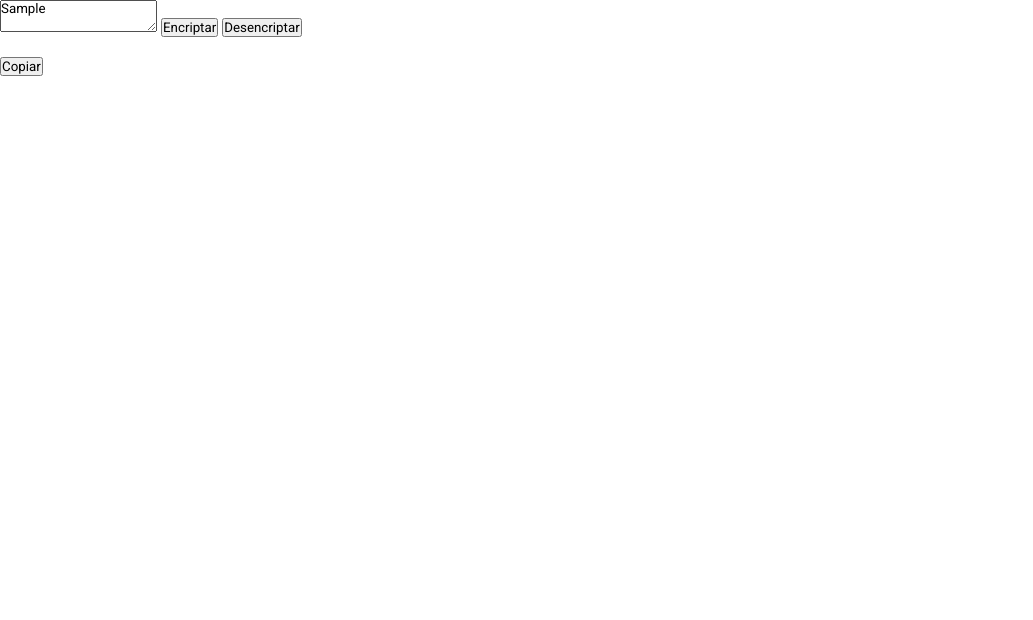
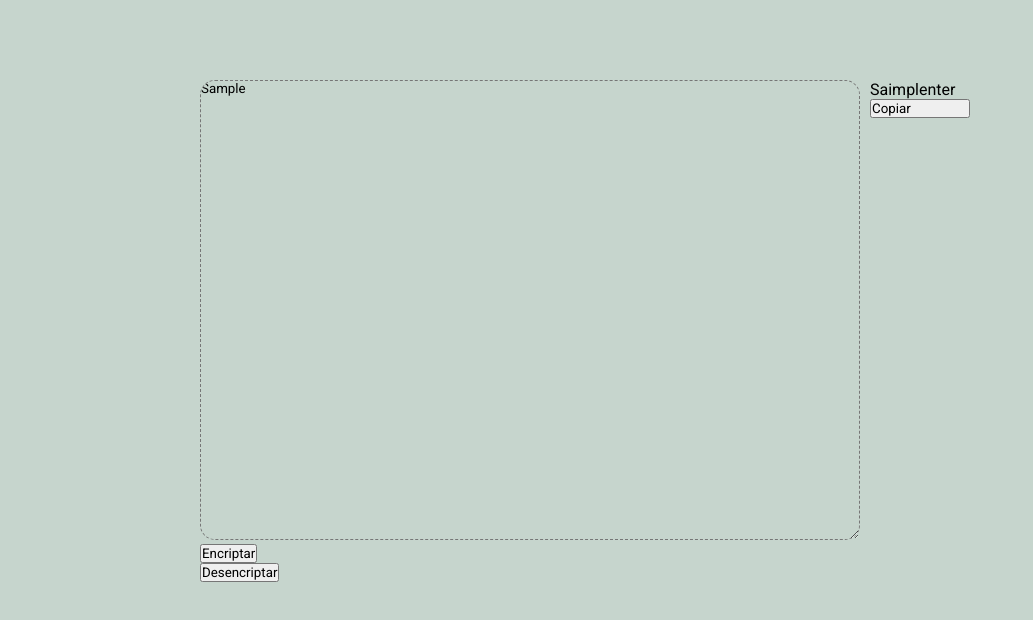
Before and after one commit to Caro-V/ChallengeOne-Encriptador-de-Texto-AluraLatam-Oracle-, a website with bundled scripts: page src/index.html in a window 1280 px wide. Both pictures are taken after typing "Sample" into the empty fields and a click on the button "Encriptar". Shown: the whole page, without its empty margins (0-1033 px from the left). Built offline with nearby package versions, Linux system fonts and the light colour scheme.

Commit message:
funciones para encriptar terminadas, implementación de css

```diff
--- a/src/cipher.js
+++ b/src/cipher.js
@@ -1,23 +1,23 @@
+/* eslint-disable max-len */
 /* eslint-disable prefer-const */
 /* eslint-disable no-plusplus */
-const cipher = {
 
-  encode(input) {
-    let textArray = input.split('');
-    // let output = '';
+export const encodeFunction = (input) => {
+  let inputText = input.replace(/e/igm, 'enter');
+  let modifiedText = inputText.replace(/o/igm, 'ober');
+  let modifiedText2 = modifiedText.replace(/i/igm, 'imes');
+  let modifiedText3 = modifiedText2.replace(/a/igm, 'ai');
+  let modifiedText4 = modifiedText3.replace(/u/igm, 'ufat');
+  return modifiedText4;
+};
 
-    for (let i = 0; i < textArray.legth; i++) {
-      if (i === 'e') {
-        let index = textArray.indexOf(i);
-        textArray.push(index);
-      }
-    }
-    console.log(textArray);
-  },
-
-  decode(output) {
-
-  },
+export const decodeFunction = (input) => {
+  let inputText = input.replace(/enter/igm, 'e');
+  let modifiedText = inputText.replace(/ober/igm, 'o');
+  let modifiedText2 = modifiedText.replace(/imes/igm, 'i');
+  let modifiedText3 = modifiedText2.replace(/ai/igm, 'a');
+  let modifiedText4 = modifiedText3.replace(/ufat/igm, 'u');
+  return modifiedText4;
 };
 
 // La letra "e" es convertida para "enter"
@@ -26,4 +26,15 @@ const cipher = {
 // La letra "o" es convertida para "ober"
 // La letra "u" es convertida para "ufat"
 
-export default cipher;
+// Requisitos:
+// - Debe funcionar solo con letras minúsculas
+// - No deben ser utilizados letras con acentos ni caracteres especiales
+// - Debe ser posible convertir una palabra para la versión encriptada también devolver una palabra encriptada para su versión original.
+
+// Por ejemplo:
+// "gato" => "gaitober"
+// gaitober" => "gato"
+
+// La página debe tener campos para
+// inserción del texto que será encriptado o desencriptado, y el usuario debe poder escoger entre as dos opciones.
+// El resultado debe ser mostrado en la pantalla.
--- a/src/index.html
+++ b/src/index.html
@@ -1,5 +1,6 @@
 <!DOCTYPE html>
 <html lang="en">
+
 <head>
     <meta charset="UTF-8">
     <meta http-equiv="X-UA-Compatible" content="IE=edge">
@@ -7,18 +8,21 @@
     <link rel="stylesheet" href="style.css" />
     <title>Encriptador de texto</title>
 </head>
+
 <body>
-    <form id="form_input">
-        <textarea id="input"></textarea>
-        <button id="encriptar">Encriptar</button>
-        <button id="desencriptar">Desencriptar</button>
+    <form id="form_input" class="form_input">
+        <textarea id="input" class="input" placeholder="Ingresa el texto aquí"></textarea>
+            <button id="encriptar" class="btnEncriptar">Encriptar</button>
+            <button id="desencriptar" class="btnDesencriptar">Desencriptar</button>
     </form>
-    <div id="form_output">
-        <div id="output"></div> <br>
-        <button id="copy">Copiar</button>
+
+    <div id="form_output" class="form_output">
+        <div id="output" class="output"></div>
+        <button id="copy" class="btnCopiar">Copiar</button>
 
     </div>
 
     <script src="index.js" type="module"></script>
 </body>
+
 </html>
--- a/src/index.js
+++ b/src/index.js
@@ -1,7 +1,12 @@
-import cipher from './cipher.js';
+/* eslint-disable import/extensions */
+/* eslint-disable prefer-const */
+/* eslint-disable no-plusplus */
+
+import { encodeFunction, decodeFunction } from './cipher.js';
 
 const input = document.getElementById('input');
 const btnEncriptar = document.getElementById('encriptar');
+const btnDesencriptar = document.getElementById('desencriptar');
 const output = document.getElementById('output');
 
 btnEncriptar.addEventListener('click', (e) => {
@@ -9,13 +14,28 @@ btnEncriptar.addEventListener('click', (e) => {
 
   if (input.value === '') {
     const html = `
+    <img src='https://i.postimg.cc/0Q92SrMw/Curious.png' alt='ilustración de un hombre sosteniendo sus anteojos, color verde oscuro'>
     <h3>Ningún mensaje fue encontrado. </h3>
     <h4>Ingresa el texto que desees encriptar o desencriptar.</h4>
     `;
     output.innerHTML = html;
   } else {
-    // output.innerHTML = cipher.encode(input.value);
-    let encodeFunction = cipher.encode(input.value);
-    console.log(encodeFunction);
+    // console.log(encodeFunction(input.value));
+    output.innerHTML = encodeFunction(input.value);
   }
 });
+
+btnDesencriptar.addEventListener('click', (e) => {
+  e.preventDefault();
+
+  if (input.value === '') {
+    const html = `
+    <img src='https://i.postimg.cc/0Q92SrMw/Curious.png' alt='ilustración de un hombre sosteniendo sus anteojos, color verde oscuro'>
+    <h3>Ningún mensaje fue encontrado. </h3>
+    <h4>Ingresa el texto que desees encriptar o desencriptar.</h4>
+    `;
+    output.innerHTML = html;
+  } else {
+    output.innerHTML = decodeFunction(input.value);
+  }
+});
--- a/src/style.css
+++ b/src/style.css
@@ -22,5 +22,71 @@
     --envy: #9caa9c;
     --manatee: #9c9c9e;
     --mid-gray: #6c6c74;
+}
+
+body {
+    display: flex;
+    height: 100vh;
+    background-color: var(--conch);
+}
+
+.form_input {
+    margin: 80px 0px 300px 200px;
 
 }
+
+.form_output{
+    display: flex;
+    flex-direction: column;
+    margin: 80px 10px 100px 10px;
+}
+
+.input {
+    height: 460px;
+    width: 660px;
+    border-style: dashed;
+    border-radius: 15px;
+    background-color: var(--conch);
+}
+
+.output {
+
+    width: 100px;
+}
+
+.btnCopiar {
+    display: flex;
+    justify-content: flex-start;
+
+}
+
+.btnEncriptar,
+.btnDesencriptar {
+    margin-right: 50px;
+    display: flex;
+    justify-content: flex-start;
+}
+
+::-webkit-input-placeholder {
+    color: var(--envy);
+    font-family: Arial;
+    font-size: 16px;
+    font-weight: bold;
+    padding: 10px 0px 0px 15px;
+}
+
+::-moz-placeholder {
+    color: var(--envy);
+    font-family: Arial;
+    font-size: 16px;
+    font-weight: bold;
+    padding: 10px 0px 0px 15px;
+}
+
+:-ms-input-placeholder {
+    color: var(--envy);
+    font-family: Arial;
+    font-size: 16px;
+    font-weight: bold;
+    padding: 10px 0px 0px 15px;
+}
```
Also changed, not shown: img/Curious.png (added). Lines whose indentation alone changed are shown as unchanged.
